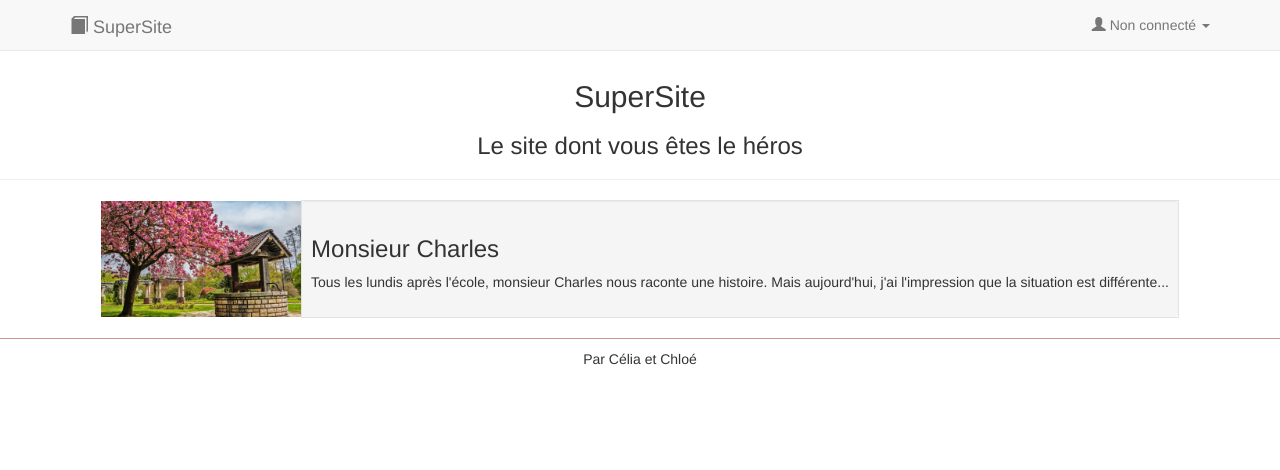
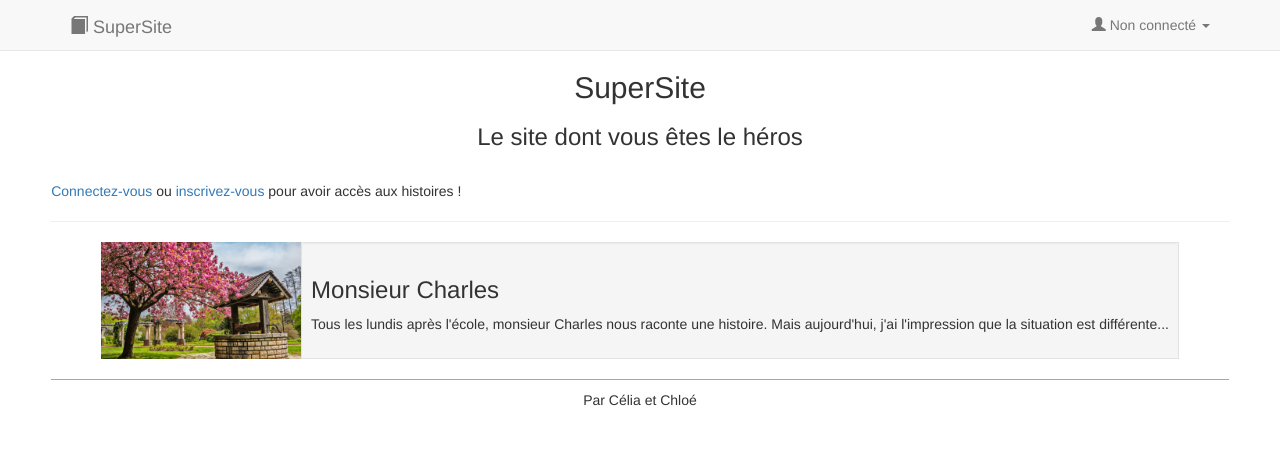
Before and after one commit to celialali/supersite, a PHP site: page / in a window 1280 px wide. Shown: the top 470 px of the page. Run offline with PHP 8.4, Linux system fonts and the light colour scheme; data comes from the database, SQL or seed files in the repository.

Commit message:
modifs accueil

```diff
--- a/css/style.css
+++ b/css/style.css
@@ -1,5 +1,5 @@
 body {
-    padding-top: 60px;
+    padding: 4%;
 }
 
 .footer {
--- a/header.php
+++ b/header.php
@@ -13,7 +13,7 @@
 
 
         <?php
-        if (isset($_SESSION['login']) and $_SESSION['admin']==1) { ?> <!-- J'ai pas trouvé comment vérifier si c'est un admin ou pas-->
+        if (isset($_SESSION['login']) and $_SESSION['admin']==1) { ?>
             <ul class="nav navbar-nav">
                 <li class="dropdown">
                         <a href="#" class="dropdown-toggle" data-toggle="dropdown">
--- a/index.php
+++ b/index.php
@@ -16,17 +16,14 @@ if($BDD) {
     <body>
     <div class="container">
         <?php require_once "header.php";
-
-        // $login = $_SESSION['login'];
-        // $req_profil = "SELECT * FROM profil WHERE login=:unLogin";
-        // $rep_profil = $BDD->prepare($req_profil);
-        // $rep_profil->execute(array("unLogin"=>$login));
-        // $profil = $rep_profil->fetch();
-        // $estAdmin = $profil['admin'];
         ?>
 
         <h2 class="text-center">SuperSite</h2>
         <h3 class="text-center">Le site dont vous êtes le héros</h3>
+        <?php if(!isset($_SESSION['login'])){
+            ?> <br>
+            <p> <a href="login.php">Connectez-vous</a> ou <a href="register.php">inscrivez-vous</a> pour avoir accès aux histoires !</p>
+        <?php } ?>
         <table>
         <?php foreach ($histoires as $histoire) { ?>
             <hr/>
```
